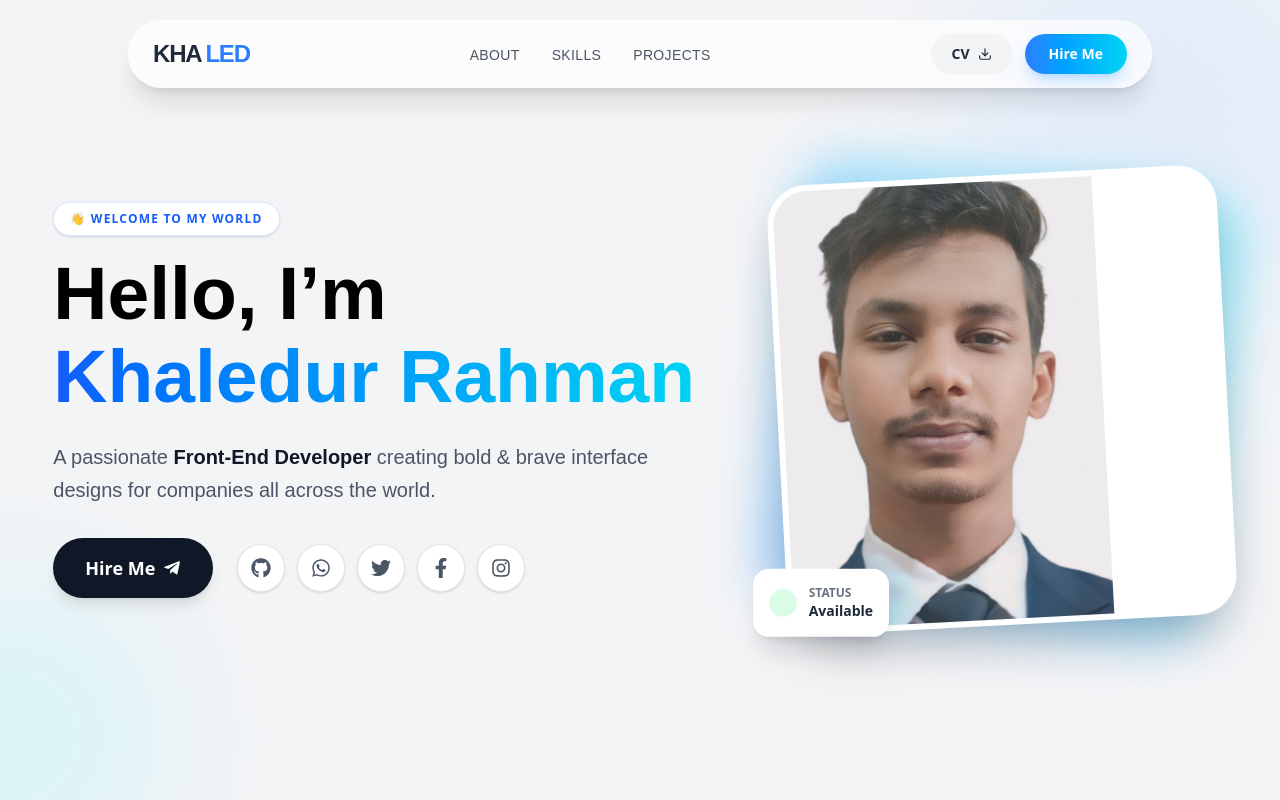
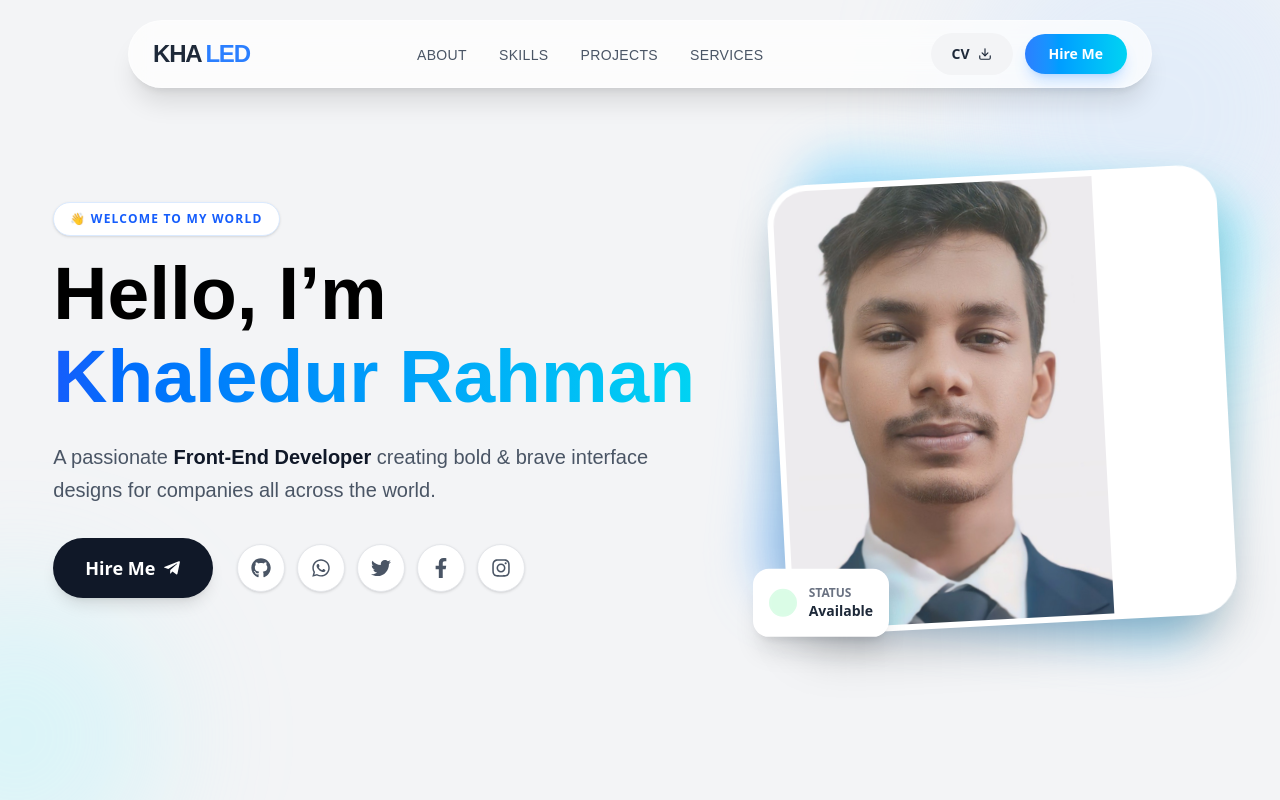
Before and after one commit to khaled6013/MY-PORTFOLIO, a React (Vite) app: page / in a window 1280 px wide. Shown: the top 800 px of the page. Built offline with nearby package versions, Linux system fonts and the light colour scheme.

Commit message:
services link added navbar

```diff
--- a/src/components/Nav.jsx
+++ b/src/components/Nav.jsx
@@ -10,6 +10,7 @@ const Nav = () => {
         { name: "About", href: "#about" },
         { name: "Skills", href: "#skill" },
         { name: "Projects", href: "#project" },
+        { name: "services", href: "#services" },
     ];
 
     return (
```
